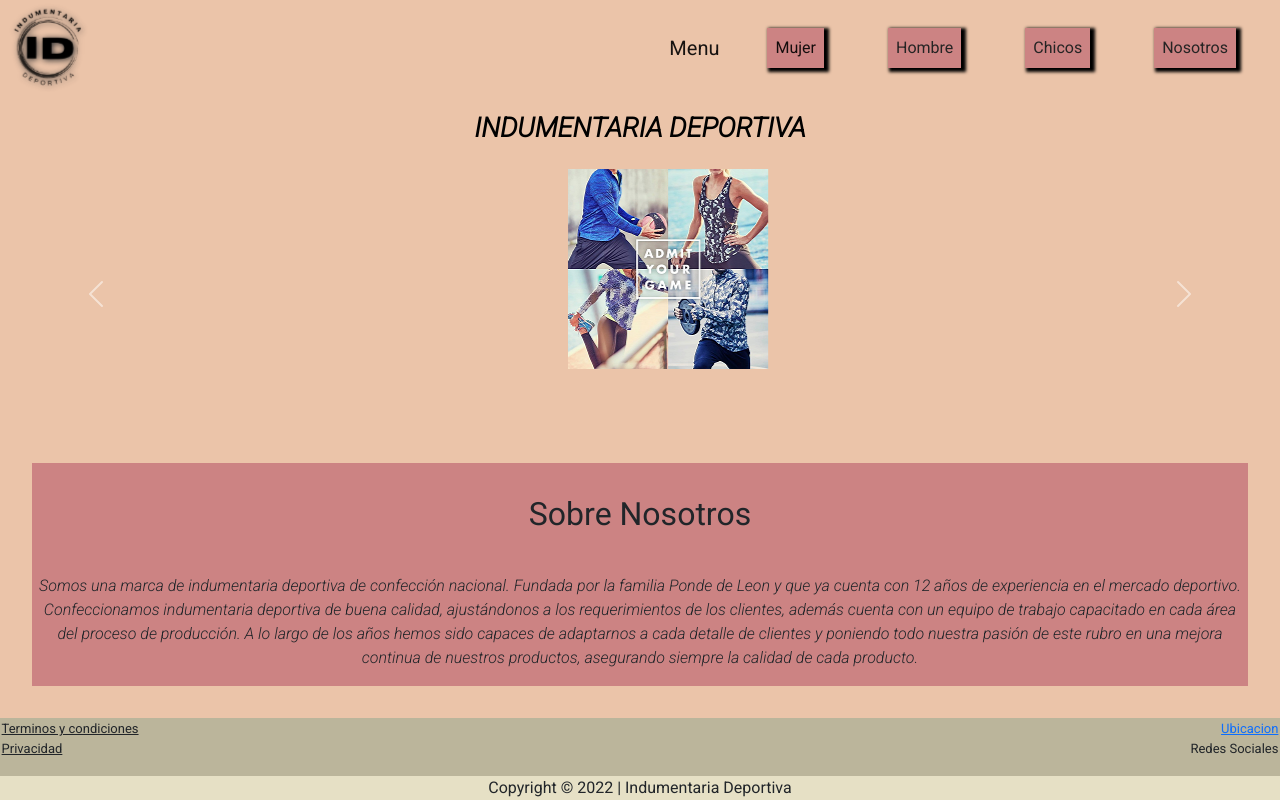
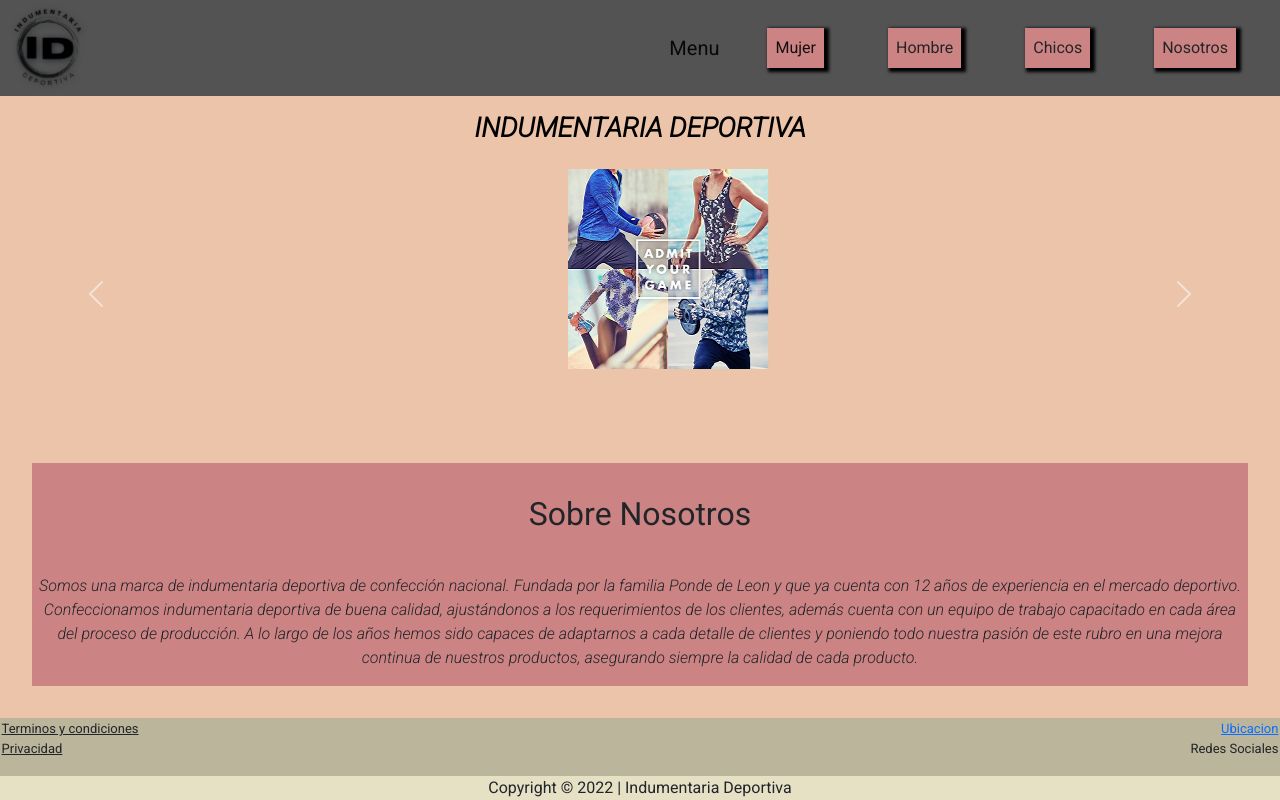
Before and after one commit to MatiCai/ProyectoFinal-PiccinnaMatias, a website: page index.html in a window 1280 px wide. Drawn offline with nearby package versions, Linux system fonts and the light colour scheme.

Commit message:
modificando colores

```diff
--- a/scss/utilidades/_variables.scss
+++ b/scss/utilidades/_variables.scss
@@ -1 +1 @@
-$color-principal: e6e0c5;
+$color-principal: #535353;
```
Also changed, not shown: css/styles.css.
